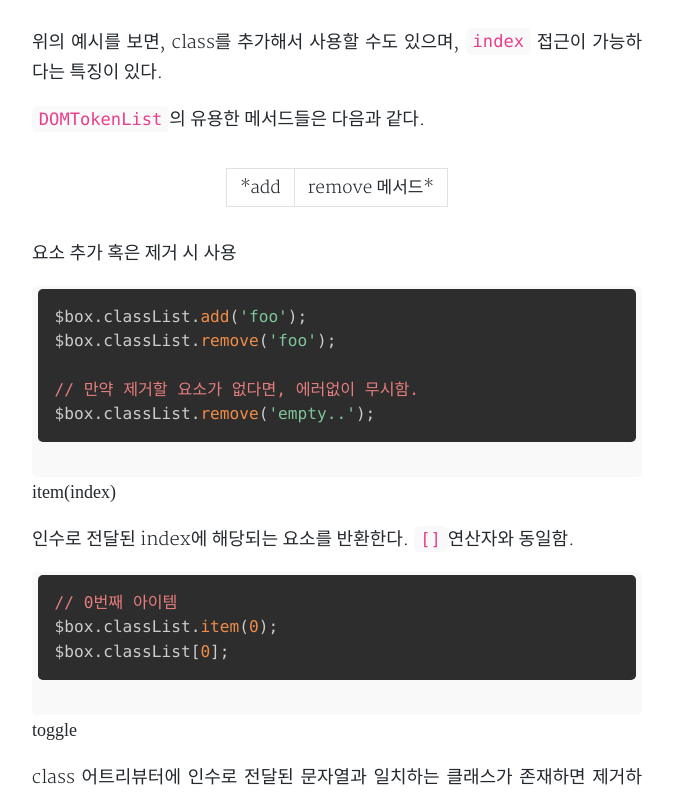
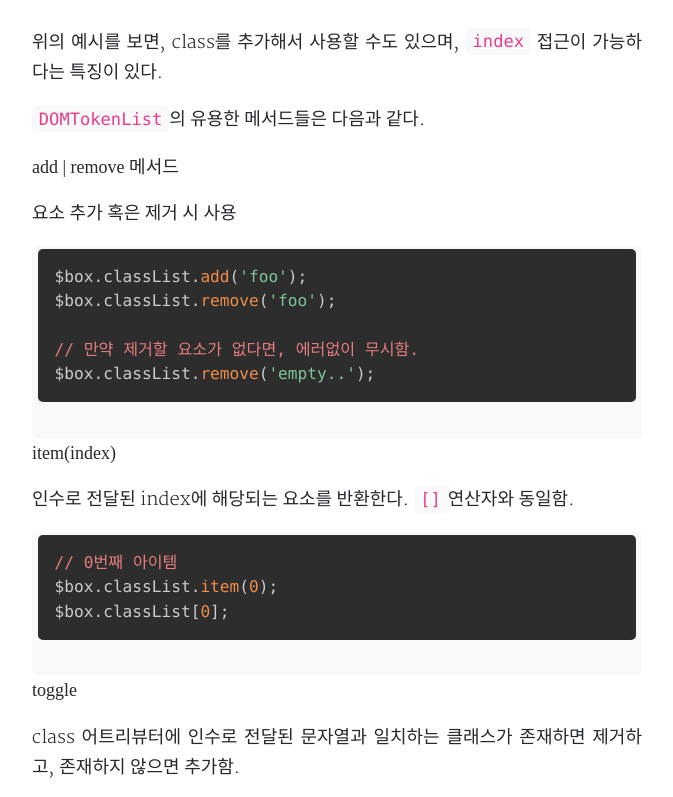
Before and after one commit to 0xd00d00/0xd00d00.github.io, a Jekyll site: the page built from _posts/2022-02-13-js_style.md, in a window 1280 px wide and 900 px high, scrolled down 3804 px, cut to the strip 103-900 px from the top of the window. Shown: the whole strip, without its empty margins (303-976 px from the left). Built offline with Jekyll 4.4.1, drawn with Linux system fonts in a browser that asks for light colours; nearby versions of some CDN libraries; some web fonts are replaced; comment, search, counter and statistics services are not loaded; a style sheet for code colours, icons or effects is not loaded; some of the changed text lies outside the part shown.

```diff
--- a/_posts/2022-02-13-js_style.md
+++ b/_posts/2022-02-13-js_style.md
@@ -97,7 +97,7 @@ className 같은 경우 `DOMString` 객체를 반환 받는다. 즉, 문자열
 
 `DOMTokenList`의 유용한 메서드들은 다음과 같다.
 
-*add | remove 메서드*
+*add \| remove 메서드*
 
 요소 추가 혹은 제거 시 사용
 
```
Also changed, not shown: other parts of _posts/2022-02-13-js_style.md (+0 -2 lines).
